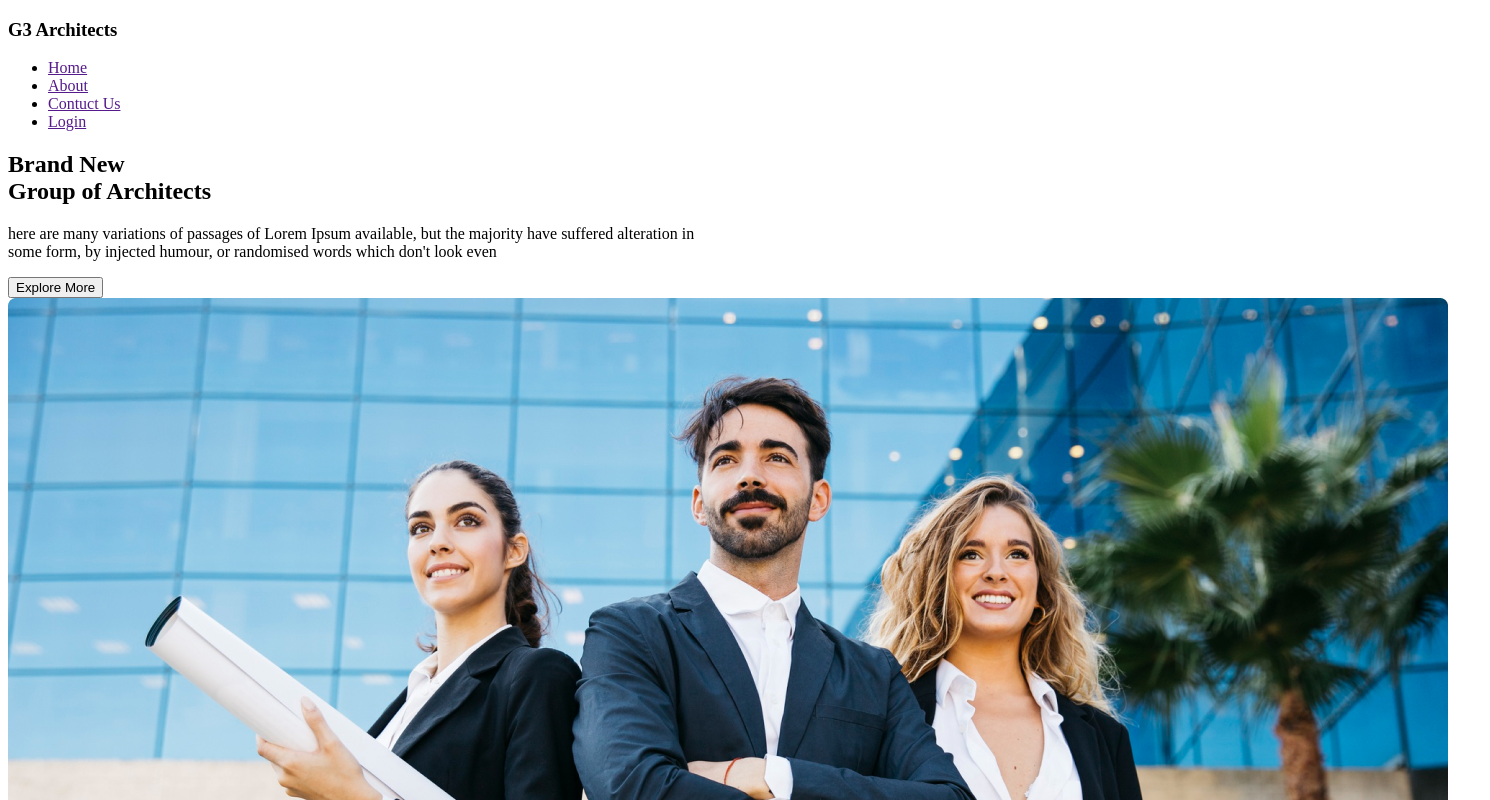
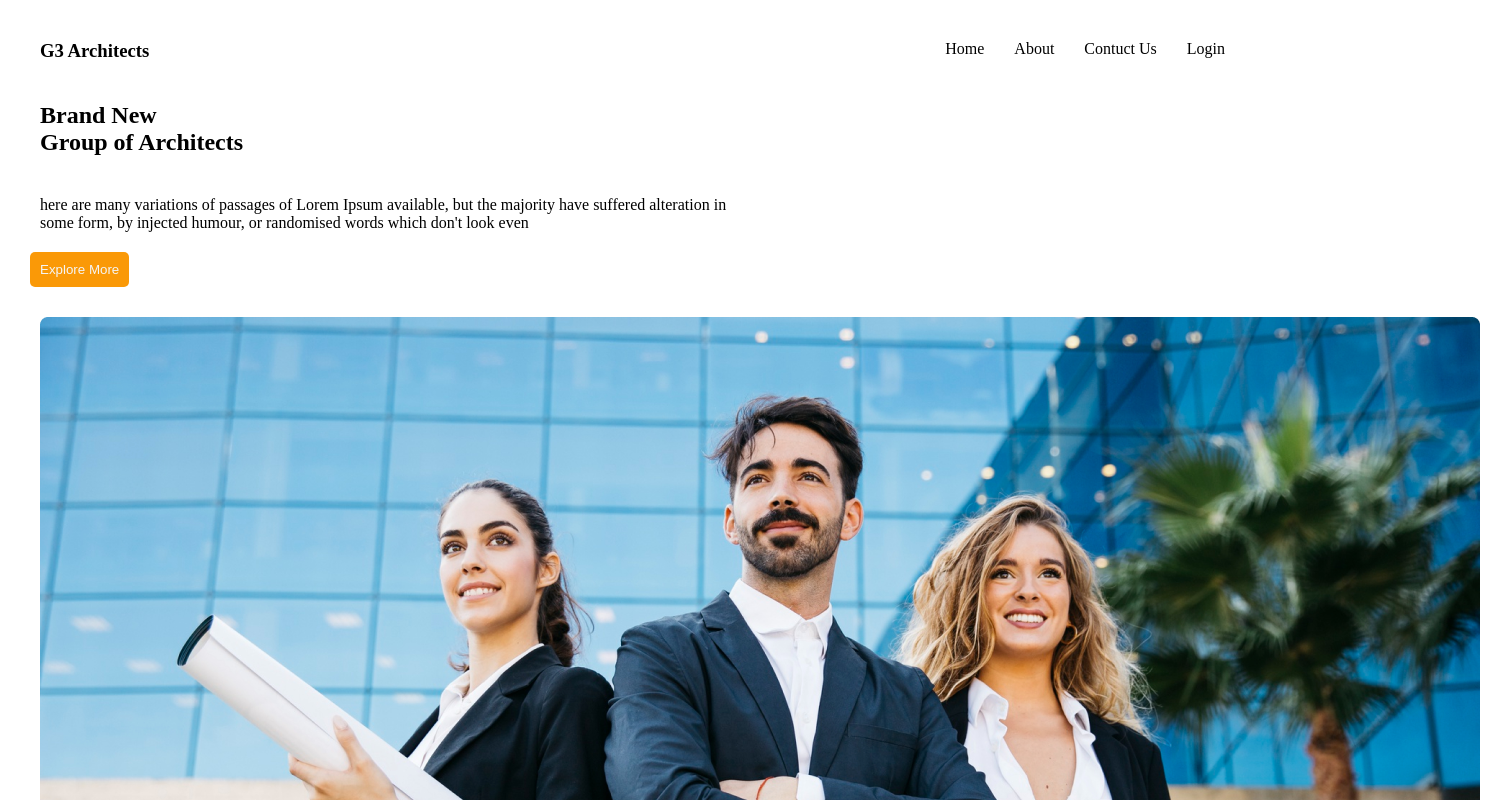
Before and after one commit to asshohag30/new-assignment-2, a plain HTML site: page index.html in a window 1280 px wide. Shown: the top 800 px of the page, 1490 px wide, since content can reach past the window. Drawn offline with Linux system fonts and the light colour scheme.

Commit message:
first css commit

```diff
--- a/index.html
+++ b/index.html
@@ -5,6 +5,7 @@
     <meta http-equiv="X-UA-Compatible" content="IE=edge">
     <meta name="viewport" content="width=device-width, initial-scale=1.0">
     <title>G3 architect</title>
+    <link rel="stylesheet" href="/style/styles.css">
 </head>
 <body>
     <nav class="menu">
--- a/style/styles.css
+++ b/style/styles.css
@@ -0,0 +1,41 @@
+/* universal css */
+* {
+    margin: 0;
+    padding: 10px;
+    box-sizing: border-box;
+}
+
+/* common css */
+button {
+    background-color: #fa9907;
+    padding: 10px;
+    border: 0;
+    border-radius: 5px;
+    margin-top: 10px;
+    color: whitesmoke;
+}
+
+.brand {
+    margin-bottom: 20px;
+}
+
+/* regular css */
+.menu {
+    display: flex;
+    justify-content: space-between;
+    padding: 0;
+}
+
+.menu-item ul {
+    display: flex;
+    list-style: none;
+}
+
+.menu-item ul li {
+    padding: 0 5px;
+}
+
+.menu-item ul li a {
+    text-decoration: none;
+    color: black;
+}
```
